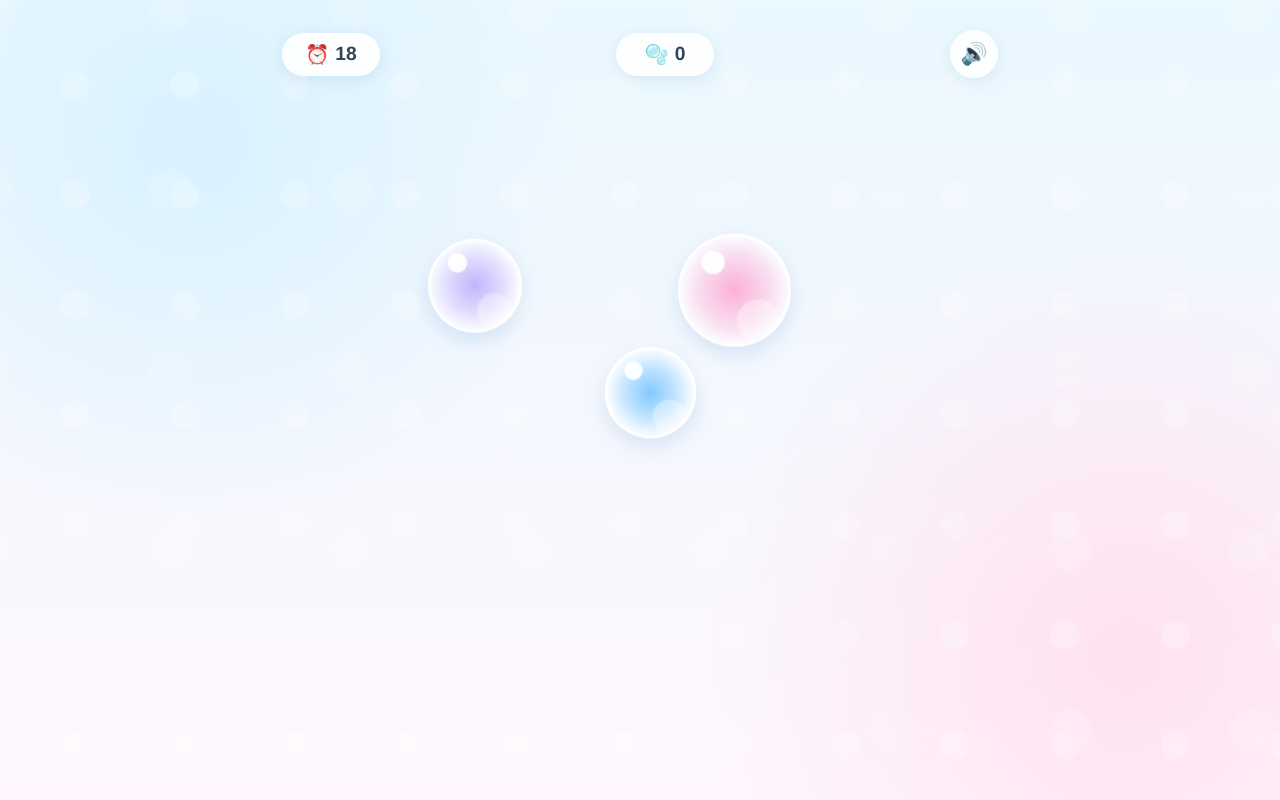
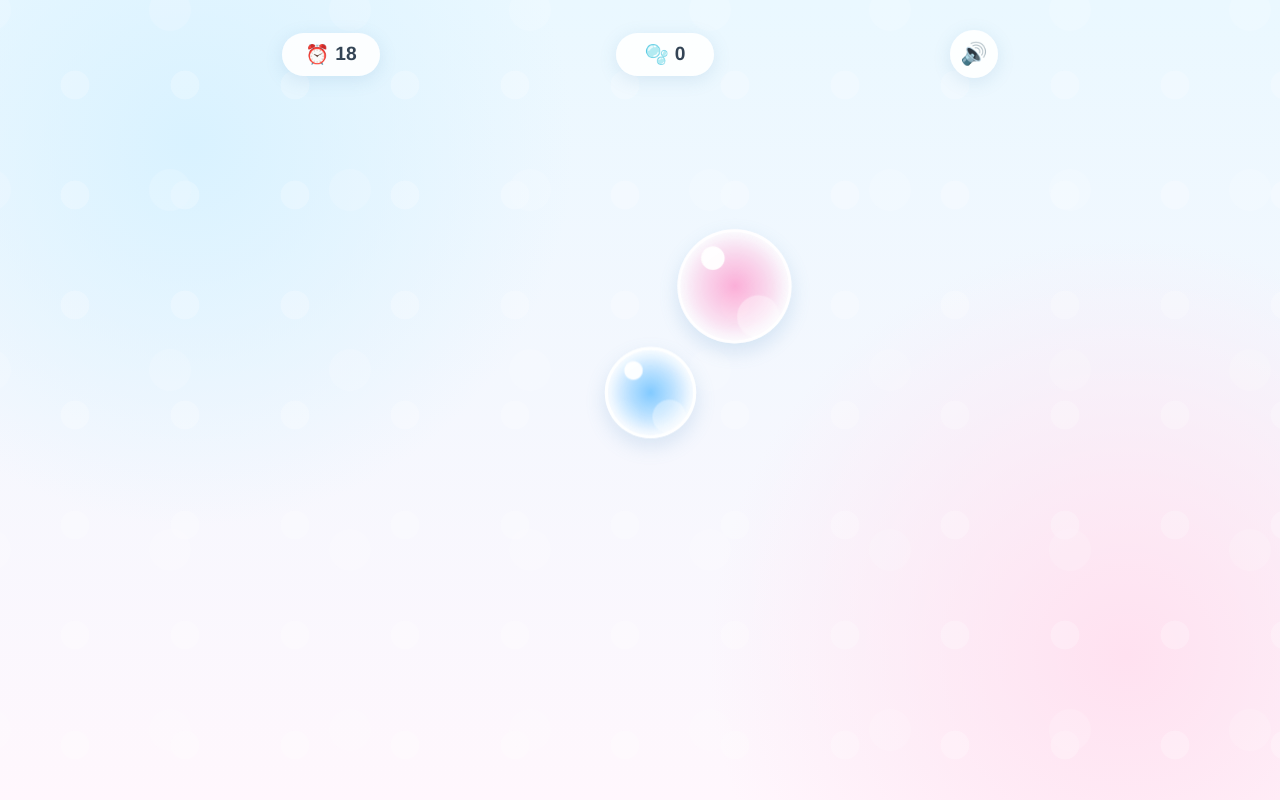
Before and after one commit to christie-studio/bubble-game, a plain HTML site: page index.html in a window 1280 px wide. Both pictures are taken after a click on the button "開始玩！". Drawn offline with Linux system fonts and the light colour scheme.

Commit message:
Update index.html

```diff
--- a/index.html
+++ b/index.html
@@ -366,9 +366,9 @@
   <script>
     const GAME_SECONDS = 20;
     const TARGET_SCORE = 15;
-    const MAX_BUBBLES = 8;
-    const BUBBLE_MIN_LIFE = 2300;
-    const BUBBLE_MAX_LIFE = 3200;
+    const MAX_BUBBLES = 6;
+    const BUBBLE_MIN_LIFE = 3000;
+    const BUBBLE_MAX_LIFE = 4200;
 
     const startScreen = document.getElementById('startScreen');
     const gameScreen = document.getElementById('gameScreen');
@@ -455,7 +455,7 @@
 
       fillBubbles();
       timerId = setInterval(tick, 1000);
-      spawnId = setInterval(fillBubbles, 450);
+      spawnId = setInterval(fillBubbles, 850);
     }
 
     function tick() {
@@ -490,8 +490,8 @@
 
     function getMaxBubblesNow() {
       const elapsed = GAME_SECONDS - timeLeft;
-      if (elapsed <= 6) return 3;
-      if (elapsed <= 13) return 5;
+      if (elapsed <= 7) return 2;
+      if (elapsed <= 14) return 4;
       return MAX_BUBBLES;
     }
 
@@ -502,8 +502,8 @@
       const maxNow = getMaxBubblesNow();
       const need = Math.max(0, maxNow - current);
 
-      // 每次最多補 2 顆，避免一下子太滿。
-      const addCount = Math.min(need, Math.random() < 0.65 ? 1 : 2);
+      // 每次只補 1 顆，避免畫面太快被泡泡塞滿。
+      const addCount = Math.min(need, 1);
       for (let i = 0; i < addCount; i++) {
         createBubble();
       }
```
